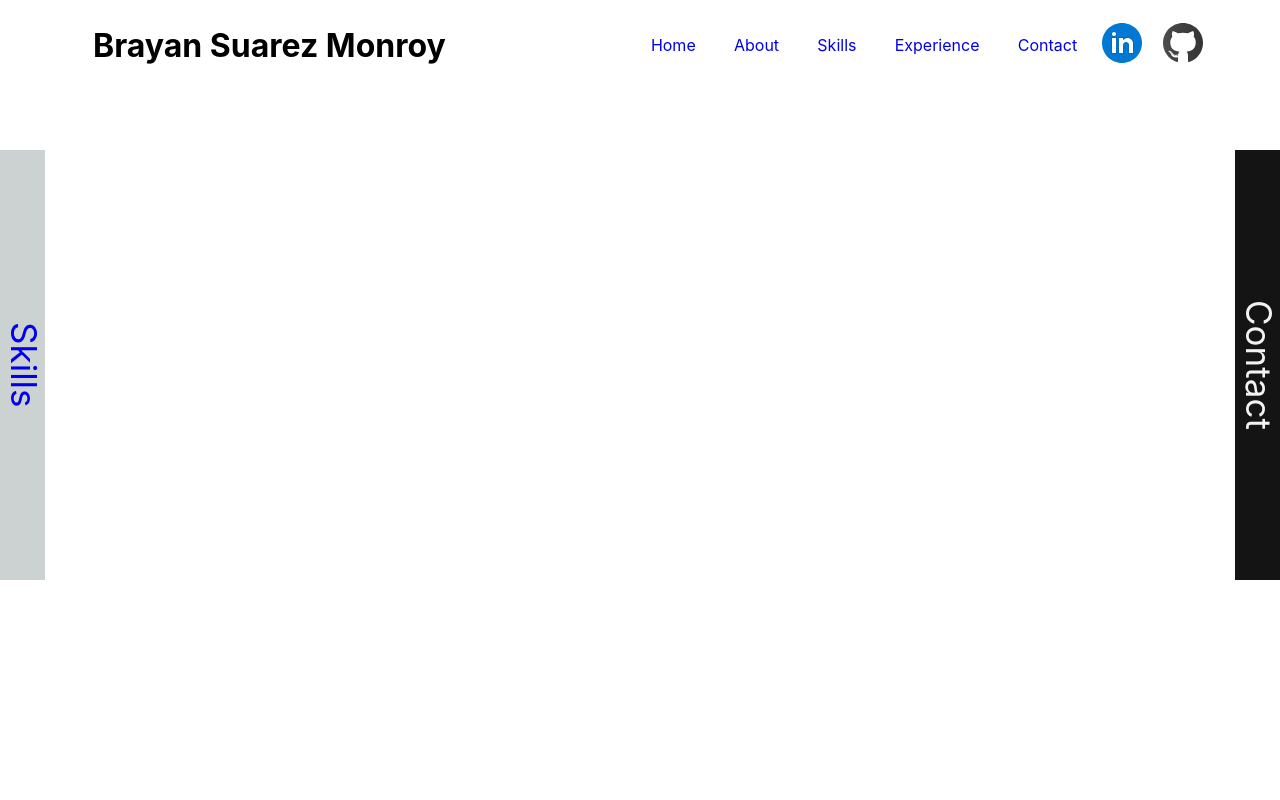
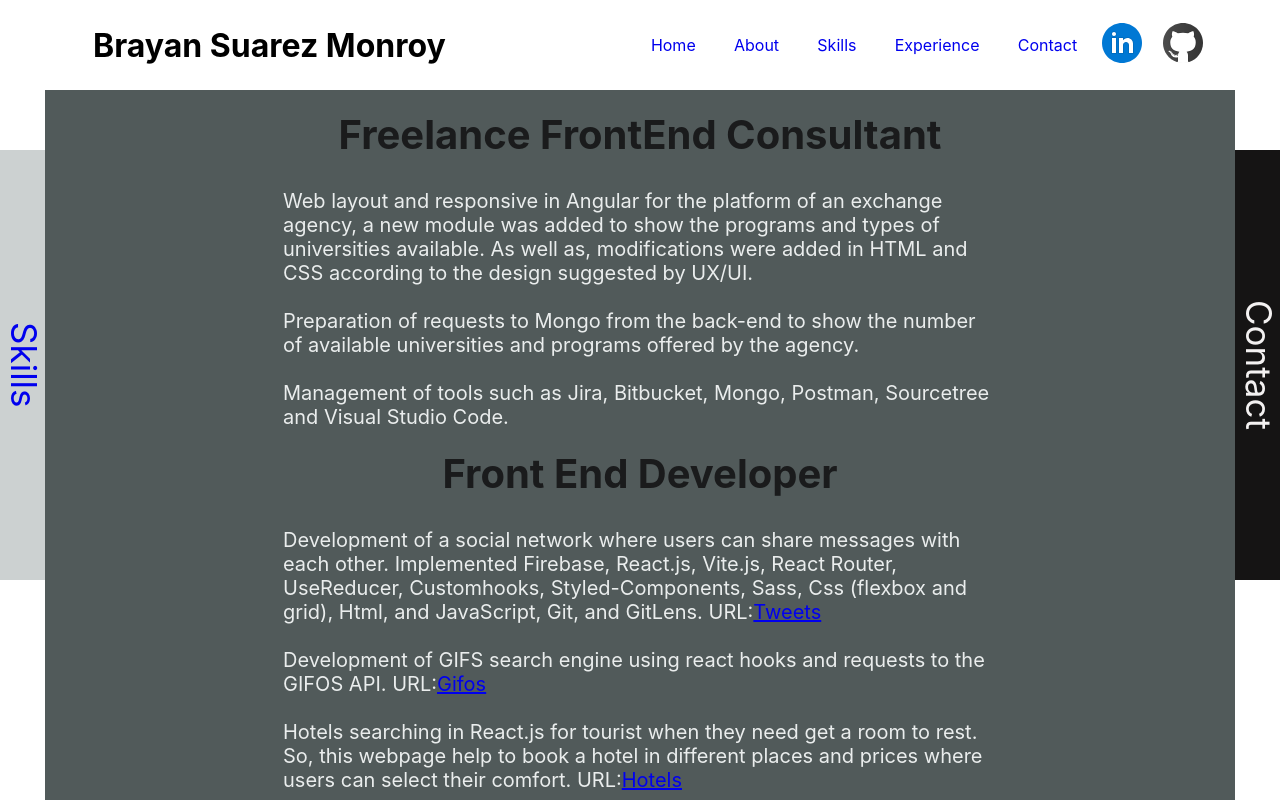
Before and after one commit to brayansuamon/QuaxarTest, a React (Vite) app: page /experience in a window 1280 px wide. Shown: the top 800 px of the page. Built offline with nearby package versions, Linux system fonts and the light colour scheme.

Commit message:
Added experience component

```diff
--- a/src/pages/Experience/Experience.jsx
+++ b/src/pages/Experience/Experience.jsx
@@ -1,7 +1,48 @@
 import React from "react";
 import styles from "./Experience.module.scss";
+const { body_exp } = styles;
 const Experience = () => {
-  return <div></div>;
+  return (
+    <div className={body_exp}>
+      <article>
+        <h1>Freelance FrontEnd Consultant</h1>
+        <p>
+          Web layout and responsive in Angular for the platform of an exchange
+          agency, a new module was added to show the programs and types of
+          universities available. As well as, modifications were added in HTML
+          and CSS according to the design suggested by UX/UI. <br /> <br />
+          Preparation of requests to Mongo from the back-end to show the number
+          of available universities and programs offered by the agency. <br />
+          <br /> Management of tools such as Jira, Bitbucket, Mongo, Postman,
+          Sourcetree and Visual Studio Code.
+        </p>
+      </article>
+      <article>
+        <h1>Front End Developer</h1>
+        <p>
+          Development of a social network where users can share messages with
+          each other. Implemented Firebase, React.js, Vite.js, React Router,
+          UseReducer, Customhooks, Styled-Components, Sass, Css (flexbox and
+          grid), Html, and JavaScript, Git, and GitLens. URL:
+          <a href="https://users-d9f6d.firebaseapp.com/">Tweets</a>
+          <br />
+          <br />
+          Development of GIFS search engine using react hooks and requests to
+          the GIFOS API. URL:
+          <a href="https://t2es5.sse.codesandbox.io/">Gifos</a>
+          <br />
+          <br />
+          Hotels searching in React.js for tourist when they need get a room to
+          rest. So, this webpage help to book a hotel in different places and
+          prices where users can select their comfort. URL:
+          <a href="https://4uv0c.csb.app/">Hotels</a> <br />
+          <br /> PodCast Channel layout to play content, navigation and
+          compatibility with multiple browsers and devices (Media Queries). URL:
+          <a href="https://brayansuarezsprint1.netlify.app/">PodCast</a>
+        </p>
+      </article>
+    </div>
+  );
 };
 
 export default Experience;
--- a/src/pages/Experience/Experience.module.scss
+++ b/src/pages/Experience/Experience.module.scss
@@ -0,0 +1,29 @@
+.body_exp{
+
+    width: 100%;
+    height: 900px;
+    background-color: #515A5A;
+    display: flex;
+    justify-content: start;
+    align-items:center;
+    flex-direction: column;
+
+article{
+    display: flex;
+    justify-content: center;
+    align-items:center;
+    flex-direction: column;
+    margin-top: 20px;
+    h1{
+        font-size: 40px;
+        margin-bottom: 30px;
+        color: #1A1B1C;
+    }
+    p{
+        font-size: 20px;
+        width: 60%;
+        color: #EAEDED ;
+    }
+}
+
+}
```
